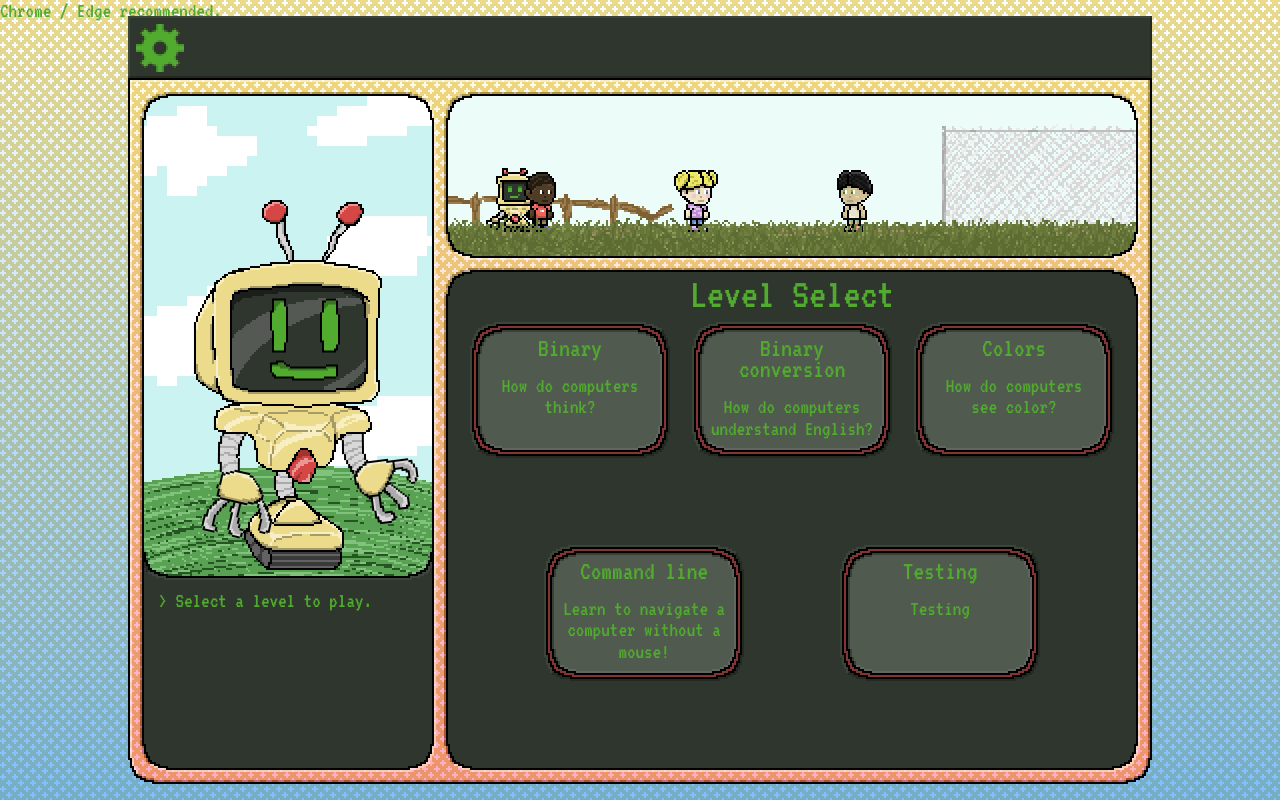
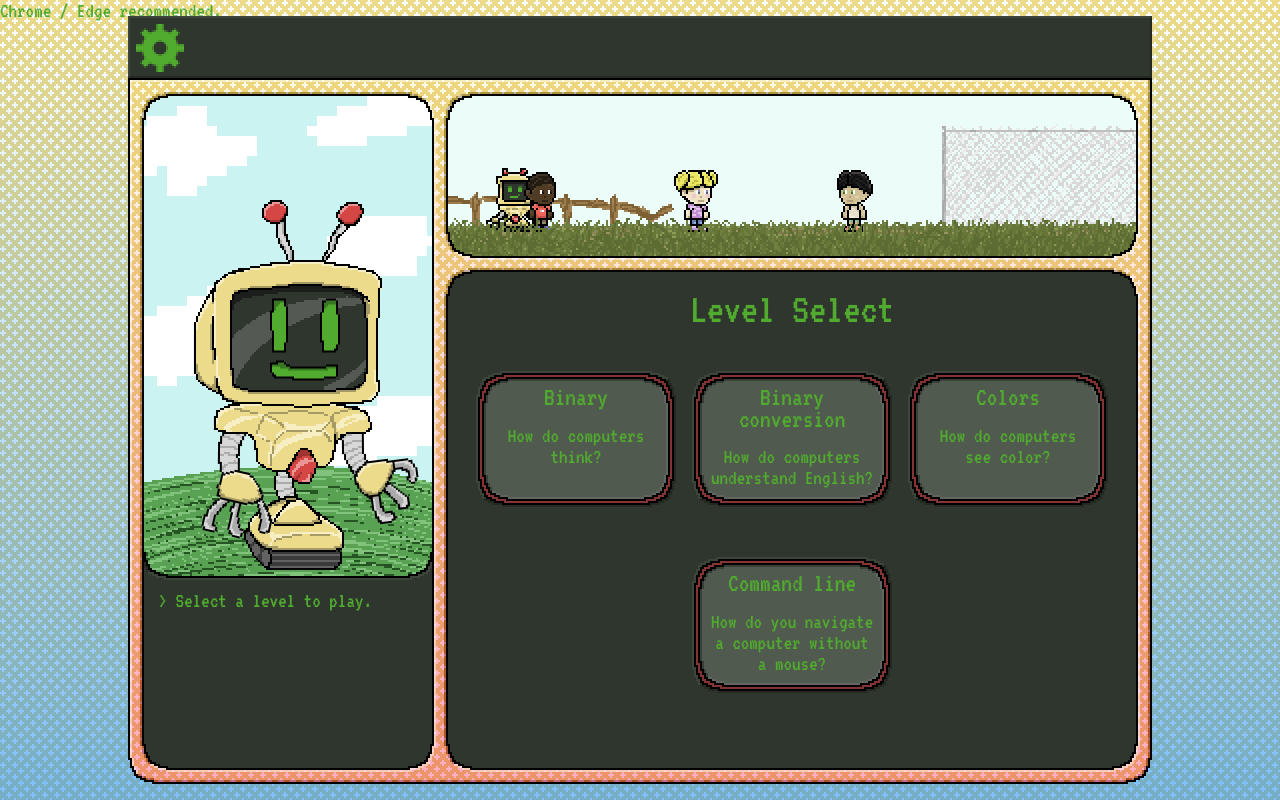
Before and after one commit to BrianCurrie/robokid, a plain HTML site: page index.html in a window 1280 px wide. Drawn offline with Linux system fonts and the light colour scheme.

Commit message:
Small style changes, Binary conversion tweak, Dialog changes

```diff
--- a/index.html
+++ b/index.html
@@ -1,6 +1,7 @@
 <html>
 	<head>
 		<meta charset="UTF-8" />
+		<meta name="viewport" content="width=device-width, initial-scale=1" />
 		<link rel="stylesheet" href="style.css" />
 		<link rel="stylesheet" href="portrait-styles.css" />
 		<link rel="stylesheet" href="scene-styles.css" />
--- a/style.css
+++ b/style.css
@@ -3,8 +3,12 @@
 }
 
 body {
+	display: flex;
+	justify-content: center;
 	margin: 0px;
-	overflow: hidden;
+	padding: 0px;
+	width: 100vw;
+	height: 100vh;
 	user-select: none;
 	color: #51ab2f;
 }
@@ -12,10 +16,8 @@ body {
 #bg-tex,
 #bg-grd {
 	position: absolute;
-	width: calc(100% + 24px);
-	height: calc(100% + 12px);
-	left: -24px;
-	top: -12px;
+	width: 100%;
+	height: 100%;
 	z-index: -1;
 }
 
@@ -51,7 +53,6 @@ body {
 #main-container {
 	position: absolute;
 	height: 100%;
-	width: 100%;
 	display: flex;
 	justify-content: center;
 	align-items: center;
@@ -128,6 +129,7 @@ body {
 .font-pixel > span {
 	position: relative;
 	top: 0px;
+	left: 0px;
 }
 
 .font-standard {
@@ -253,24 +255,27 @@ body {
 }
 
 #level-select-title {
+	display: flex;
+	align-items: center;
+	justify-content: center;
 	font-size: 2em;
-	height: 10%;
-	padding-top: 12px;
+	height: 15%;
 }
 
 #level-select-items {
 	position: absolute;
 	display: flex;
 	width: 100%;
-	height: 90%;
-	justify-content: space-evenly;
-	align-items: space-evenly;
+	height: 75%;
+	justify-content: center;
+	align-items: center;
 	flex-wrap: wrap;
 }
 
 .level-select-item {
 	width: 200px;
 	height: 136px;
+	margin: 8px;
 	background-image: url('./assets/panel.png');
 	cursor: pointer;
 }
```
Also changed, not shown: main.js.
